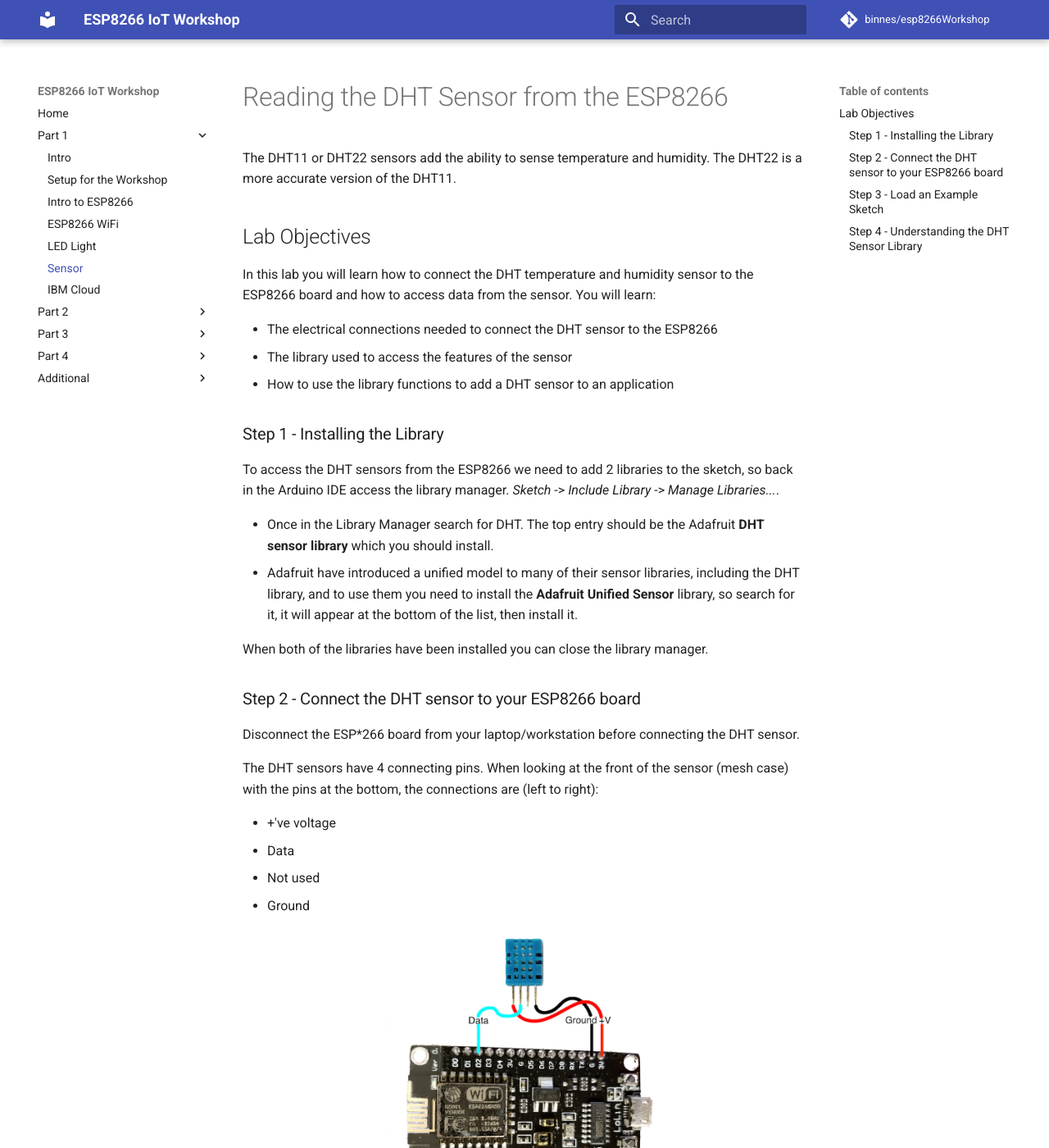
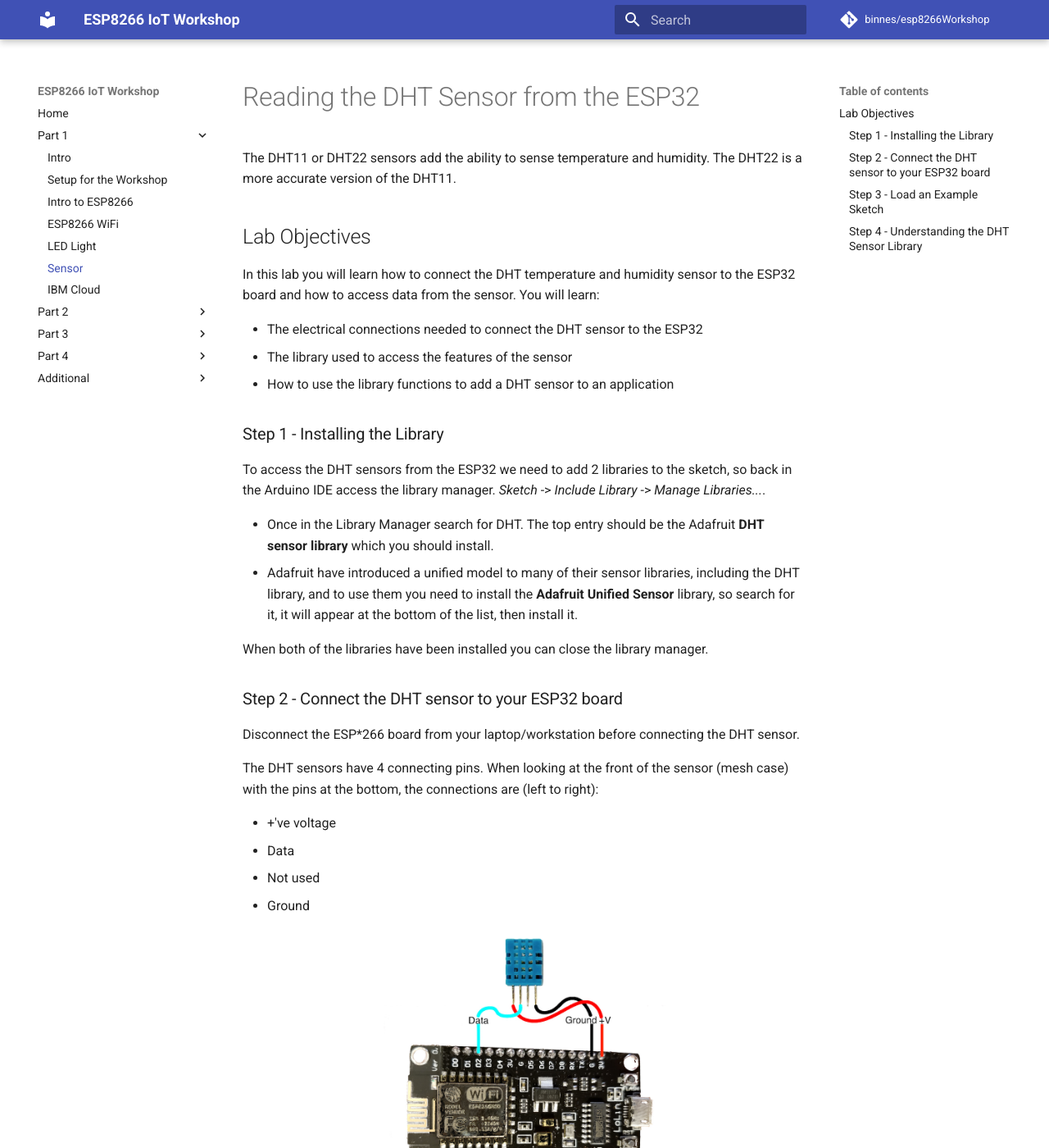
Before and after one commit to mdragone1/ESP32-IoT-Workshop, an MkDocs documentation site: the page built from docs/part1/DHT.md, in a window 1280 px wide and 1400 px high. Shown: the whole window at 82% size. Built offline with MkDocs 1.6.1 and Material for MkDocs 9.7.7, drawn with Linux system fonts in a browser that asks for light colours; comment, search, counter and statistics services are not loaded; some of the changed text lies outside the part shown.

Commit message:
Update DHT.md

```diff
--- a/docs/part1/DHT.md
+++ b/docs/part1/DHT.md
@@ -1,25 +1,25 @@
-# Reading the DHT Sensor from the ESP8266
+# Reading the DHT Sensor from the ESP32
 
 The DHT11 or DHT22 sensors add the ability to sense temperature and humidity. The DHT22 is a more accurate version of the DHT11.
 
 ## Lab Objectives
 
-In this lab you will learn how to connect the DHT temperature and humidity sensor to the ESP8266 board and how to access data from the sensor. You will learn:
+In this lab you will learn how to connect the DHT temperature and humidity sensor to the ESP32 board and how to access data from the sensor. You will learn:
 
-- The electrical connections needed to connect the DHT sensor to the ESP8266
+- The electrical connections needed to connect the DHT sensor to the ESP32
 - The library used to access the features of the sensor
 - How to use the library functions to add a DHT sensor to an application
 
 ### Step 1 - Installing the Library
 
-To access the DHT sensors from the ESP8266 we need to add 2 libraries to the sketch, so back in the Arduino IDE access the library manager. *Sketch* -> *Include Library* -> *Manage Libraries...*.
+To access the DHT sensors from the ESP32 we need to add 2 libraries to the sketch, so back in the Arduino IDE access the library manager. *Sketch* -> *Include Library* -> *Manage Libraries...*.
 
 - Once in the Library Manager search for DHT. The top entry should be the Adafruit **DHT sensor library** which you should install.
 - Adafruit have introduced a unified model to many of their sensor libraries, including the DHT library, and to use them you need to install the **Adafruit Unified Sensor** library, so search for it, it will appear at the bottom of the list, then install it.
 
 When both of the libraries have been installed you can close the library manager.
 
-### Step 2 - Connect the DHT sensor to your ESP8266 board
+### Step 2 - Connect the DHT sensor to your ESP32 board
 
 Disconnect the ESP*266 board from your laptop/workstation before connecting the DHT sensor.
 
@@ -40,7 +40,7 @@ If you have a DHT mounted on a module then you need to check the pinout, usually
 
 To see how to use the DHT sensor there is an example sketch. *File* -> *Examples* -> *DHT Sensor Library* -> *DHTtester*. You need to make a couple of changes before you can run the sketch:
 
-1. Update the DHTPIN to the correct GPIO pin on the ESP8266 corresponding to D2 on the NodeMCU board. The [pinout](https://circuits4you.com/2017/12/31/nodemcu-pinout/) diagram will tell you that you need GPIO 4.
+1. Update the DHTPIN to a GPIO pin on the ESP32 corresponding to D2 on the NodeMCU board. Make sure you consult the schematic and the pinout documentation for your board.
 2. Set the DHT type. If you are using DHT11 sensors (blue), uncomment the DHT11 line and comment out the DHT22 line.
 
 When you save the sketch you will need to save it to your Arduino directory as you can't modify the example source. Once saved you can now compile and upload the sketch. This sketch uses Serial output to print out the values read, so you will need to open the Serial monitor and set the baud rate to match the Serial.begin() line in the sketch = 9600.
```
